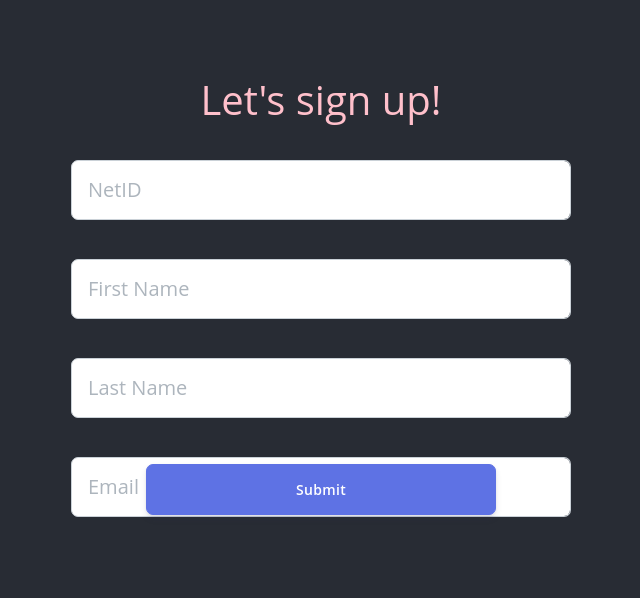
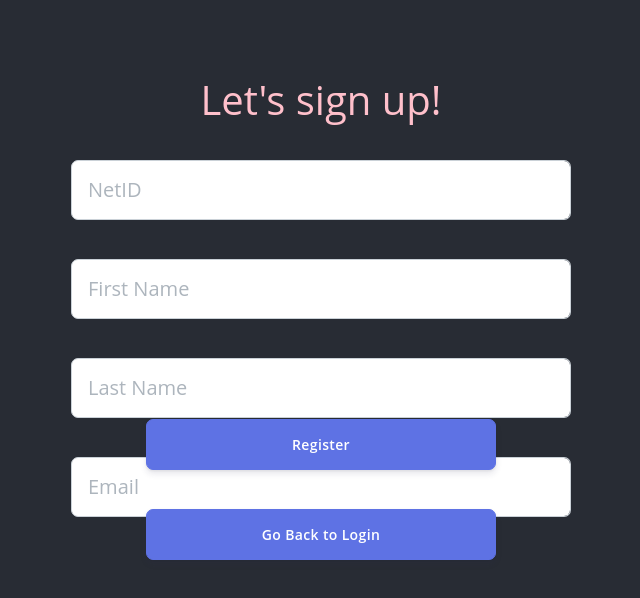
Before and after one commit to sfwu/cs411project_front, a React (Create React App) app in the folder client/: page /registration in a window 1280 px wide. Shown: the top 598 px of the page, without its empty margins (319-959 px from the left). Built offline with nearby package versions, Linux system fonts and the light colour scheme.

Commit message:
add go back to login button

```diff
--- a/client/src/pages/registration/index.js
+++ b/client/src/pages/registration/index.js
@@ -110,7 +110,13 @@ export default class register extends React.Component {
 
           <div>
               <Button variant="primary" size="lg" className ='r_buttons' onClick = {this.onSubmit}>
-              Submit
+              Register
+              </Button>
+            </div>
+            <br />
+            <div>
+              <Button variant="primary" size="lg" className ='r_buttons' onClick = {() => history.push('/')} >
+              Go Back to Login
               </Button>
             </div>
 
```
